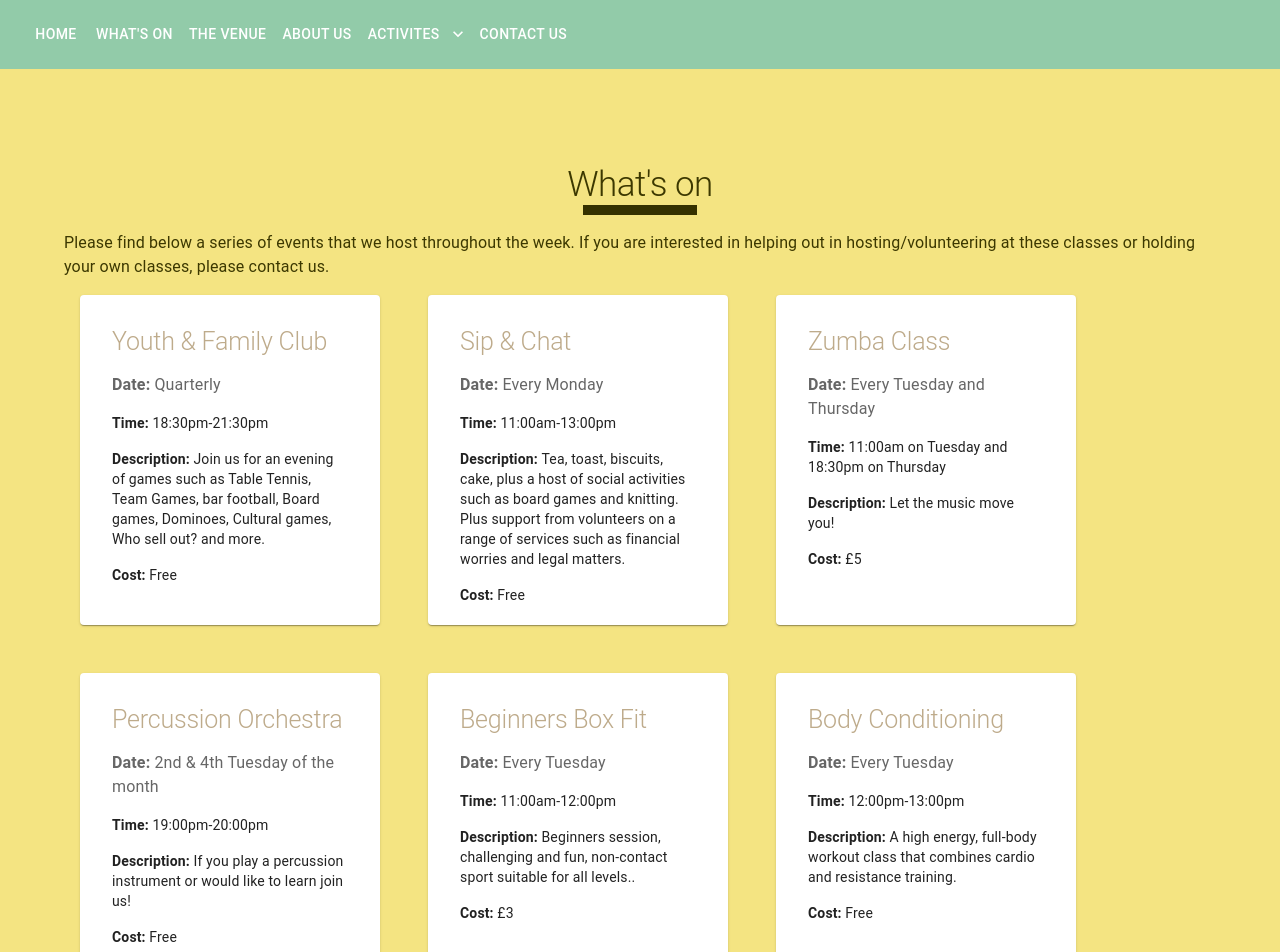
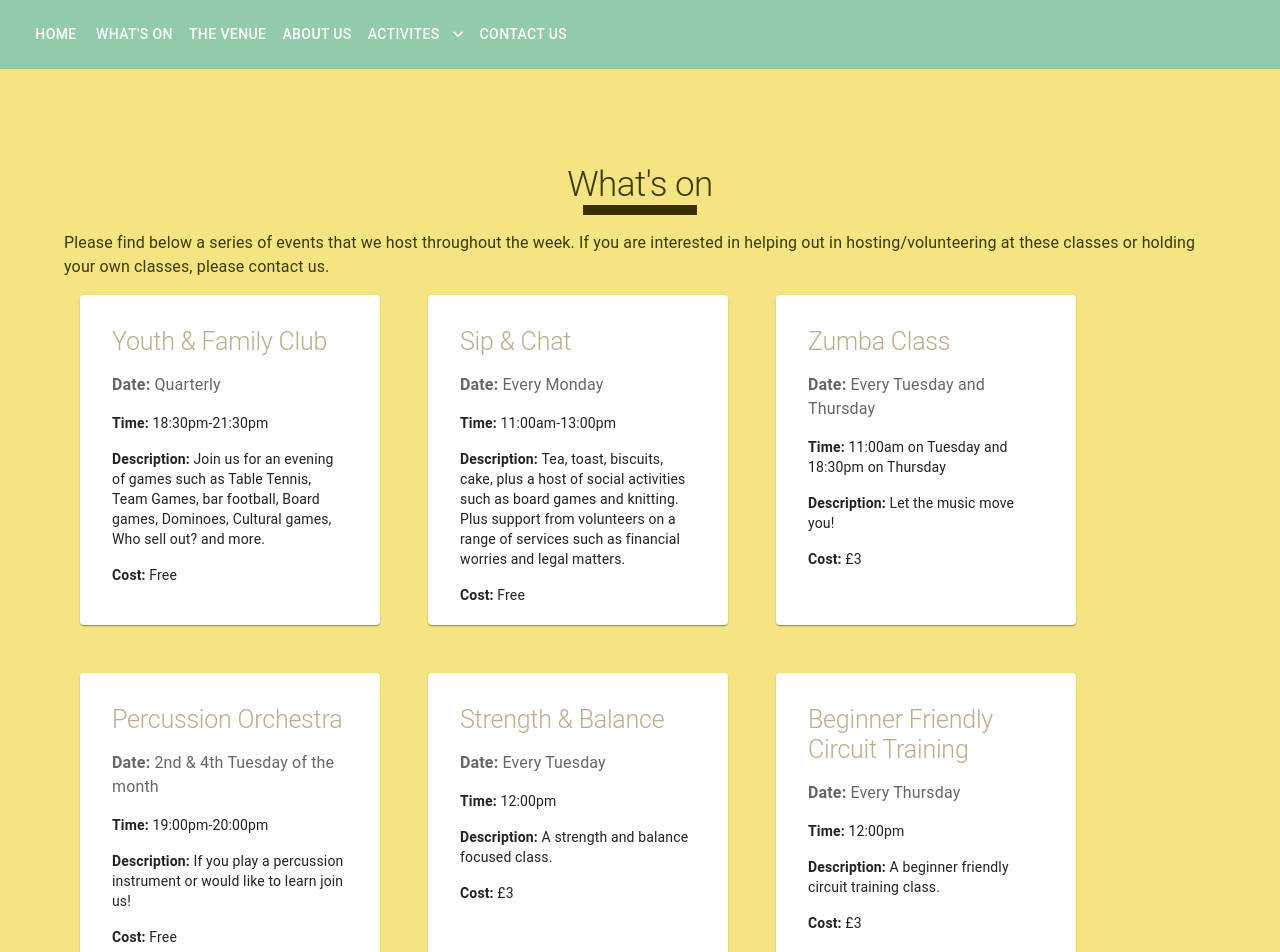
Before and after one commit to Lizzie-tech/rainbowcc, a React (Vite) app: page /whatson in a window 1280 px wide. Shown: the top 952 px of the page. Built offline with nearby package versions, Linux system fonts and the light colour scheme.

Commit message:
removed activities that are no longer on

```diff
--- a/src/App.jsx
+++ b/src/App.jsx
@@ -3,8 +3,6 @@ import Home from "./pages/Home/index";
 import WhatsOn from "./pages/WhatsOn/index";
 import VenuHire from "./pages/TheVenue/index";
 import AboutUs from "./pages/AbooutUs/index";
-import BodyConditioning from "./pages/Activities/BodyConditioning";
-import BoxFit from "./pages/Activities/BoxFit";
 import Socials from "./pages/Activities/Socials";
 import Percussion from "./pages/Activities/MusicClasses";
 import StrengthClass from "./pages/Activities/Strength";
@@ -33,14 +31,6 @@ function App() {
 						path="/aboutus"
 					/>
 					<Route
-						element={<BodyConditioning />}
-						path="/bodyconditioning"
-					/>
-					<Route
-						element={<BoxFit />}
-						path="/boxfit"
-					/>
-					<Route
 						element={<Socials />}
 						path="/socials"
 					/>
--- a/src/components/NavBar/dropdownMenu/index.jsx
+++ b/src/components/NavBar/dropdownMenu/index.jsx
@@ -6,13 +6,11 @@ import { Link } from "@mui/material";
 import ExpandMoreIcon from "@mui/icons-material/ExpandMore";
 
 const pages = [
-	{ name: "Body Conditioning", href: "bodyconditioning" },
-	{ name: "BoxFit", href: "boxfit" },
 	{ name: "Socials", href: "/socials" },
 	{ name: "Music", href: "percussion" },
 	{ name: "Strength & Balance", href: "strengthclass" },
 	{ name: "Circuit Class", href: "circuitclass" },
-	{ name: "Zumba", href: "zumba"}
+	{ name: "Zumba", href: "zumba" },
 ];
 
 export default function ActivitesButton() {
--- a/src/pages/WhatsOn/index.jsx
+++ b/src/pages/WhatsOn/index.jsx
@@ -33,7 +33,7 @@ function WhatsOn() {
 			date: "Every Tuesday and Thursday",
 			time: "11:00am on Tuesday and 18:30pm on Thursday",
 			description: "Let the music move you!",
-			cost: "£5",
+			cost: "£3",
 		},
 		{
 			name: "Percussion Orchestra",
@@ -44,35 +44,17 @@ function WhatsOn() {
 			cost: "Free",
 		},
 		{
-			name: "Beginners Box Fit",
-			date: "Every Tuesday",
-			time: "11:00am-12:00pm",
-			description:
-				"Beginners session, challenging and fun, non-contact sport suitable for all levels..",
-			cost: "£3",
-		},
-		{
-			name: "Body Conditioning",
-			date: "Every Tuesday",
-			time: "12:00pm-13:00pm",
-			description:
-				"A high energy, full-body workout class that combines cardio and resistance training.",
-			cost: "Free",
-		},
-		{
 			name: "Strength & Balance",
 			date: "Every Tuesday",
 			time: "12:00pm",
-			description:
-				"A strength and balance focused class.",
+			description: "A strength and balance focused class.",
 			cost: "£3",
 		},
 		{
 			name: "Beginner Friendly Circuit Training",
 			date: "Every Thursday",
 			time: "12:00pm",
-			description:
-				"A beginner friendly circuit training class.",
+			description: "A beginner friendly circuit training class.",
 			cost: "£3",
 		},
 	];
```
